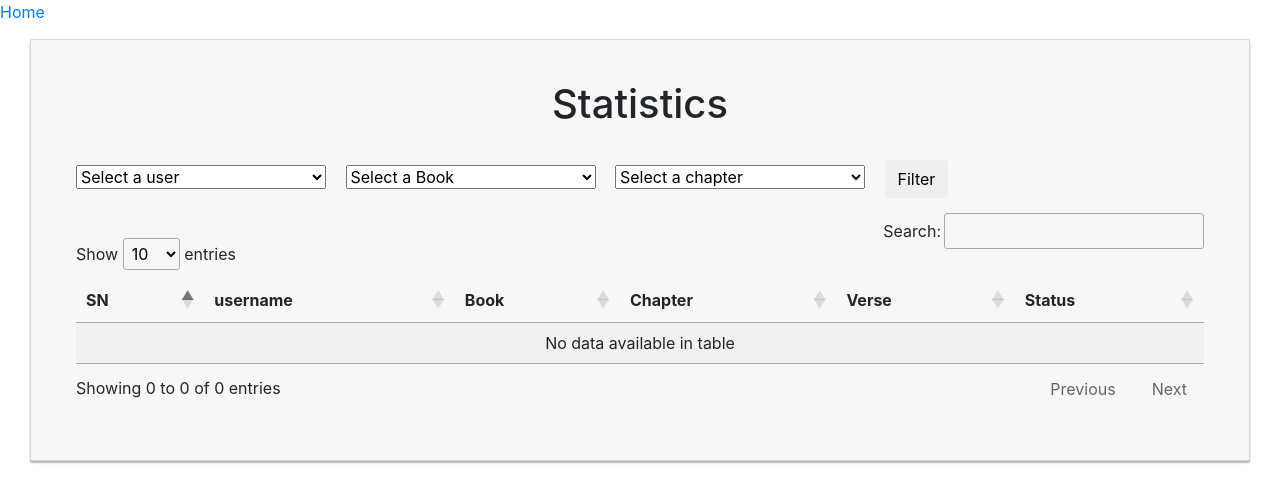
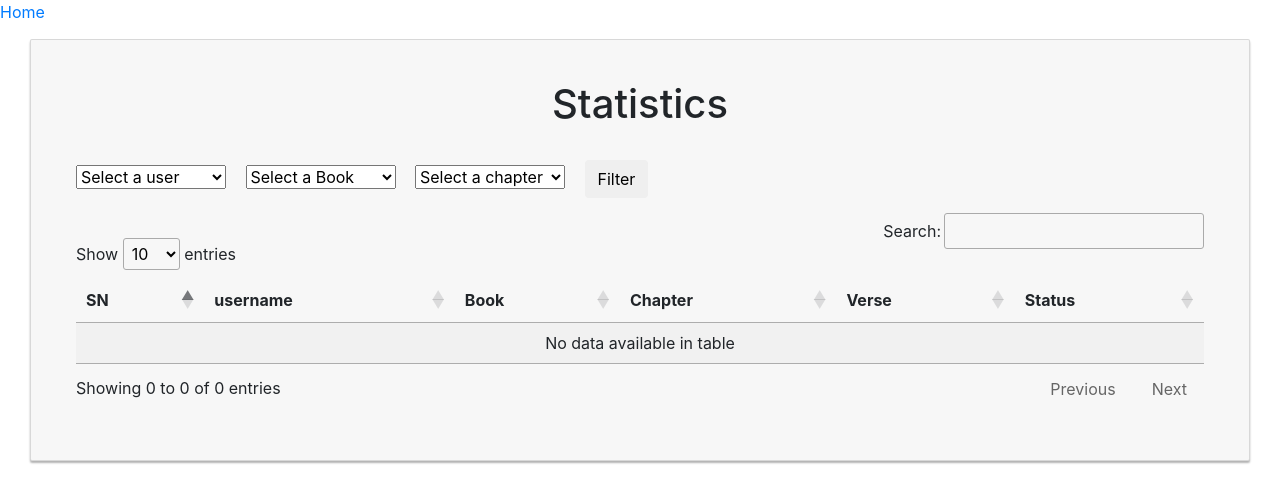
Before and after one commit to kennedy-dev/language-test, a Django app: page /statistics/ in a window 1280 px wide. Shown: the part 60-561 px from the top of the page. Run offline with Django 3.2, Linux system fonts and the light colour scheme; the visitor is signed in with stand-in values (Sample User, id 1); data comes from the database, SQL or seed files in the repository; data that the repository does not hold is empty; style sheets or scripts are compiled from the project's sources; parts of the project's set-up code (start-up, migrations or seed data) failed here and were passed over; some libraries are stand-ins or nearby versions.

Commit message:
filter size changes

```diff
--- a/language/templates/pages/stats.html
+++ b/language/templates/pages/stats.html
@@ -7,21 +7,21 @@
 
         <h1 style="text-align: center">Statistics</h1> <br>
         <p style="margin-bottom: 40px; text-align: left">
-            <select id="select_user" name="user" style="width: 250px; margin-right: 15px">
+            <select id="select_user" name="user" style="width: 150px; margin-right: 15px">
                 <option value="" >Select a user </option>
                {% for each_user in users %}
                   <option {% if selecteduser == each_user.username %}selected{% endif %} value="{{ each_user.username }}" >{{ each_user.username }}</option>
                {% endfor %}
             </select>
 
-            <select id="select_book" name="book" style="width: 250px; margin-right: 15px">
+            <select id="select_book" name="book" style="width: 150px; margin-right: 15px">
                 <option value="" >Select a Book </option>
                {% for each_book in books %}
                   <option  {% if selectedbook == each_book.id %}selected{% endif %}  value="{{ each_book.id }}" >{{ each_book.title }}</option>
                {% endfor %}
             </select>
 
-            <select id="select_chapter" name="chapter" style="width: 250px; margin-right: 15px">
+            <select id="select_chapter" name="chapter" style="width: 150px; margin-right: 15px">
                 <option value="" >Select a chapter </option>
                {% for each_chapter in chapters %}
                   <option  {% if selectedchapter == each_chapter.id %}selected{% endif %}  value="{{ each_chapter.id }}" >{{ each_chapter.title }}</option>
```
